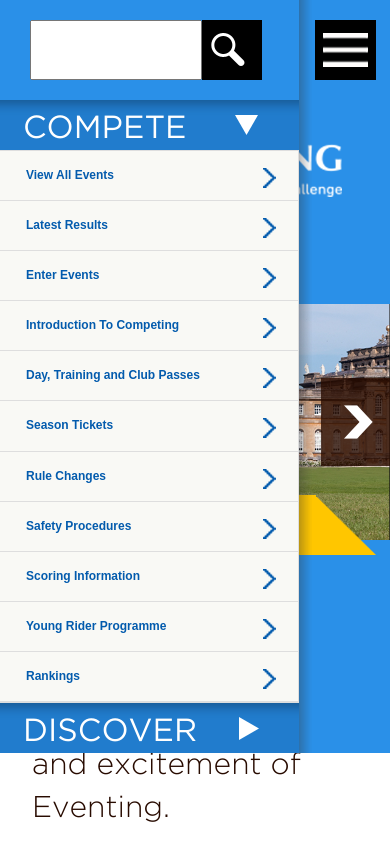
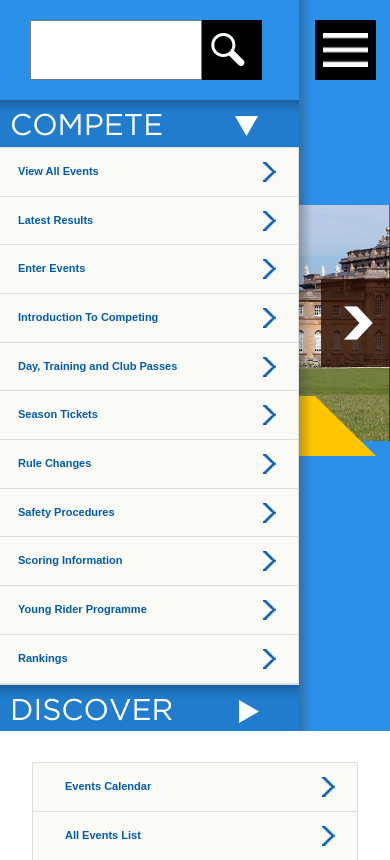
Before and after one commit to eniscausevic/Mobile, a plain HTML site: page index_2_main-nav.html in a window 390 px wide. Shown: the top 860 px of the page. Drawn offline with Linux system fonts and the light colour scheme; files whose address does not match are found by name.

Commit message:
update 3

```diff
--- a/css/main.css
+++ b/css/main.css
@@ -1225,7 +1225,7 @@ ul.hub-page li a
 
         #main-nav-2 ul.events_list li a {
             color: #035bad;
-            padding-left: 50px;
+            padding-left: 47px;
         }
 .slider-h3-yellow {
     position: absolute;
@@ -1317,8 +1317,12 @@ ul.hub-page li a
     color: #035bad;
     padding-left: 30px;
 }
+ #main-nav-2 .header .compete_menu a {
+    color: #FFF;
+    padding-left: 23px;
+}
  ul.events_list li {
-    font-size: 21px;
+    font-size: 20px;
     font-weight: bold;
 }
  #main-nav-2 .header .compete_menu a img {
@@ -1347,7 +1351,7 @@ ul.hub-page li a
 }
  #main-nav-2 .header .compete_menu a img {
     float: right;
-    padding-top: 15px;
+    padding-top: 20px;
     padding-right: 10px;
 }
 
@@ -1389,6 +1393,11 @@ ul.hub-page li a
     text-decoration: none;
     margin-top: -25px;
 }
+ #main-nav-2 .header .compete_menu a img {
+    float: right;
+    padding-top: 14px;
+    padding-right: 10px;
+}
 }
 @media (max-width: 540px){ #main-nav-2 #search_form .search_inp {
     width: 78%;
@@ -1402,7 +1411,7 @@ ul.hub-page li a
 }
  .header .compete_menu {
     color: #fff;
-    font-size: 37px;
+    font-size: 35px;
 }
  #main-nav-2 .header .navigation, .header .logo, .header .compete_menu {
     padding-left: 0px;
@@ -1412,7 +1421,7 @@ ul.hub-page li a
 }
   ul.events_list li img {
     float: right;
-    margin-top: 0px;
+    margin-top: -1px;
 }
      ul.events_list li {
     font-size: 14px;
@@ -1426,6 +1435,11 @@ ul.hub-page li a
     margin-top: 10px;
     margin-right: 0px;
 }
+#main-nav-2 .header .compete_menu a img {
+    float: right;
+    padding-top: 14px;
+    padding-right: 10px;
+}
 }
 @media (max-width: 500px){ #main-nav-2 #search_form .search_inp {
     width: 74%;
@@ -1440,6 +1454,10 @@ ul.hub-page li a
  .header .compete_menu {
     color: #fff;
     font-size: 30px;
+}
+ #main-nav-2 .header .compete_menu a {
+    color: #FFF;
+    padding-left: 10px;
 }
  #main-nav-2 .header .navigation, .header .logo, .header .compete_menu {
     padding-left: 0px;
@@ -1449,15 +1467,15 @@ ul.hub-page li a
 }
  #main-nav-2 ul.events_list li a {
     color: #035bad;
-    padding-left: 20px;
+    padding-left: 12px;
 }
  #main-nav-2 .header .compete_menu a img {
     float: right;
-    padding-top: 10px;
+    padding-top: 11px;
     padding-right: 10px;
 }
       ul.events_list li {
-    font-size: 12px;
+    font-size: 11px;
     font-weight: bold;
 }
 .inner {
@@ -1476,11 +1494,16 @@ ul.hub-page li a
     margin-top: 10px;
     margin-right: 0px;
 }
-}
 #main-nav-2 .header .navigation {
     position: absolute;
     width:100%;
 }
+ul.events_list li img {
+    float: right;
+    margin-top: -3px;
+}
+}
+
 @media (max-width: 460px){ #main-nav-2 #search_form .search_inp {
     width: 72%;
     height: 60px;
@@ -1493,7 +1516,7 @@ ul.hub-page li a
 }
  .header .compete_menu {
     color: #fff;
-    font-size: 33px;
+    font-size: 30px;
 }
  #main-nav-2 .header .navigation, .header .logo, .header .compete_menu {
     padding-left: 0px;
@@ -1503,15 +1526,15 @@ ul.hub-page li a
 }
   ul.events_list li img {
     float: right;
-    margin-top: 0px;
+    margin-top: -3px;
 }
      ul.events_list li {
-    font-size: 12px;
+    font-size: 11px;
     font-weight: bold;
 }
      #main-nav-2 .header .compete_menu a img {
     float: right;
-    padding-top: 15px;
+    padding-top: 10px;
     padding-right: 10px;
 }
      #main-nav-2 .pull-right {
@@ -1535,7 +1558,7 @@ ul.hub-page li a
 }
  .header .compete_menu {
     color: #fff;
-    font-size: 32px;
+    font-size: 30px;
 }
  #main-nav-2 .header .navigation, .header .logo, .header .compete_menu {
     padding-left: 0px;
@@ -1545,19 +1568,19 @@ ul.hub-page li a
 }
  #main-nav-2 .header .compete_menu a {
     color: #FFF;
-    padding-left: 23px;
+    padding-left: 10px;
 }
   ul.events_list li img {
     float: right;
-    margin-top: 0px;
+    margin-top: -3px;
 }
      ul.events_list li {
-    font-size: 12px;
+    font-size: 11px;
     font-weight: bold;
 }
       #main-nav-2 .header .compete_menu a img {
     float: right;
-    padding-top: 10px;
+    padding-top: 11px;
     padding-right: 10px;
 }
       #main-nav-2 .pull-right {
@@ -1581,7 +1604,7 @@ ul.hub-page li a
 }
  .header .compete_menu {
     color: #fff;
-    font-size: 32px;
+    font-size: 30px;
 }
  #main-nav-2 .header .navigation, .header .logo, .header .compete_menu {
     padding-left: 0px;
@@ -1591,10 +1614,10 @@ ul.hub-page li a
 }
   ul.events_list li img {
     float: right;
-    margin-top: 0px;
+    margin-top: -3px;
 }
      ul.events_list li {
-    font-size: 12px;
+    font-size: 11px;
     font-weight: bold;
 }
      #main-nav-2 .pull-right {
@@ -1628,7 +1651,7 @@ ul.hub-page li a
 }
   ul.events_list li img {
     float: right;
-    margin-top: 0px;
+    margin-top: -3px;
 }
      ul.events_list li {
     font-size: 11px;
@@ -1665,7 +1688,7 @@ ul.hub-page li a
 }
   ul.events_list li img {
     float: right;
-    margin-top: 0px;
+    margin-top: -3px;
 }
      ul.events_list li {
     font-size: 11px;
@@ -1702,7 +1725,7 @@ ul.hub-page li a
 }
   ul.events_list li img {
     float: right;
-    margin-top: 0px;
+    margin-top: -3px;
 }
      ul.events_list li {
     font-size: 10px;
@@ -1712,6 +1735,8 @@ ul.hub-page li a
 #main-nav-2 .header .navigation {
     background: #2a90e8;
     padding: 0px 0;
+    position: absolute;
+    width: 100%;
 }
 #main-nav-2 .pull-left .main-nav {
     padding-left: 0px;
--- a/index_2_main-nav.html
+++ b/index_2_main-nav.html
@@ -103,7 +103,6 @@
                 </div>
                 <div class="logo row">
                     <div class="col-12">
-                        <img src="images/british_eventing_logo.png" />
                     </div>
                 </div>
                 <div class="slider row">
```
